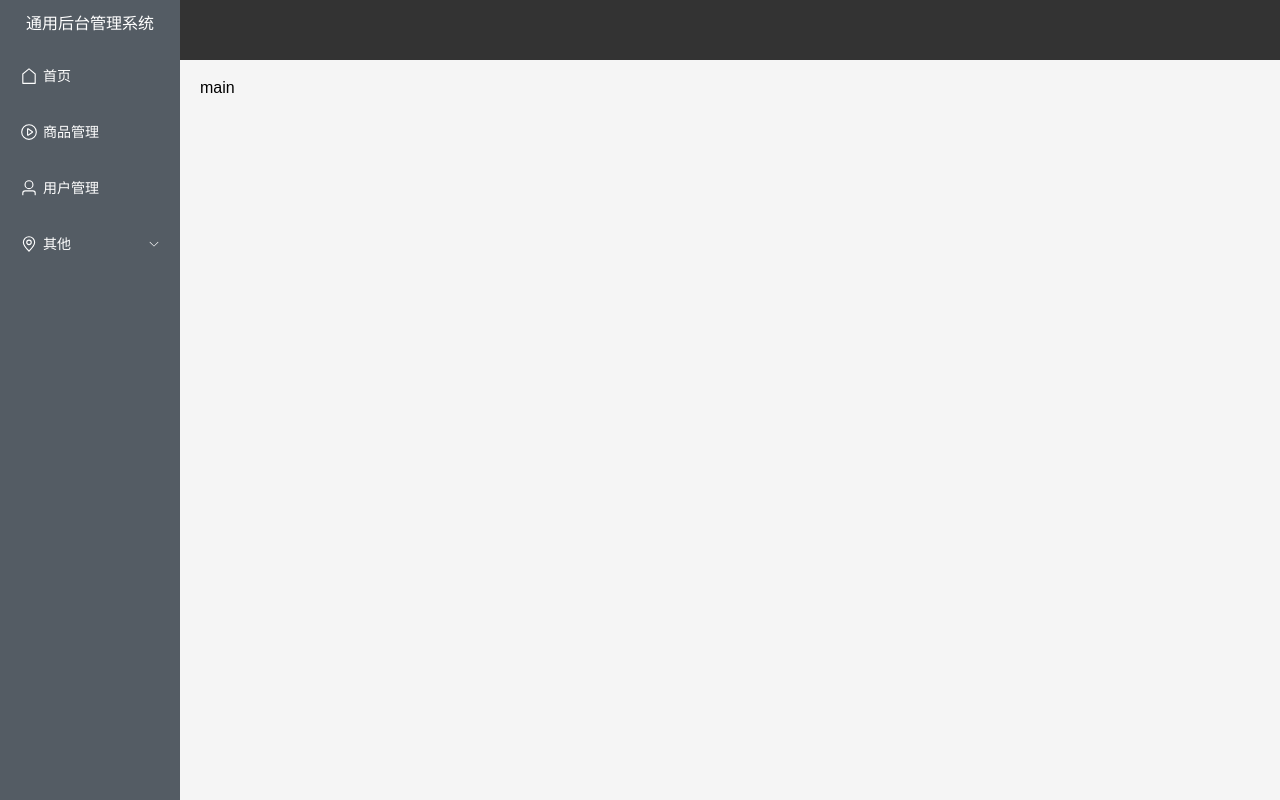
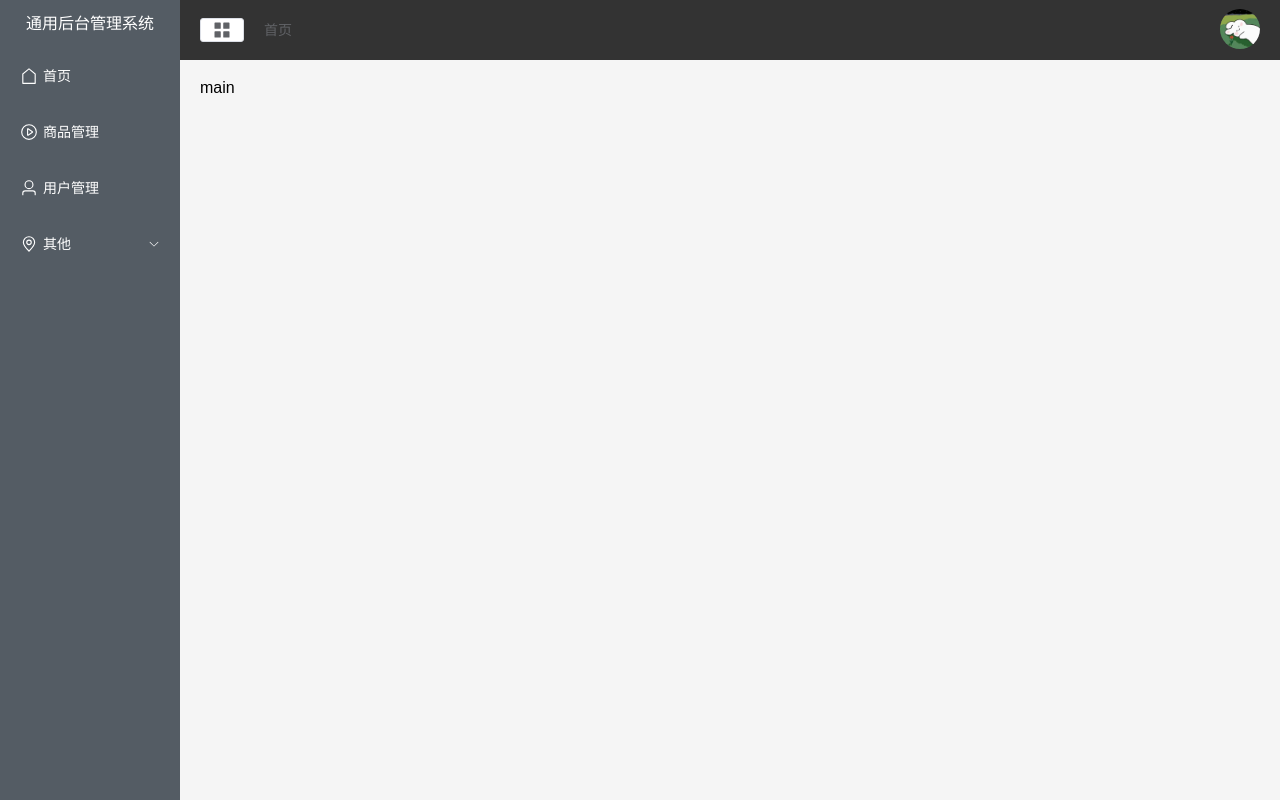
Before and after one commit to dodolindas/vue3-general-manage, a Vue app in the folder my-vue-app/: page / in a window 1280 px wide. Built offline with nearby package versions, Linux system fonts and the light colour scheme.

Commit message:
对头部导航进行装饰

```diff
--- a/my-vue-app/src/components/CommonHeader.vue
+++ b/my-vue-app/src/components/CommonHeader.vue
@@ -1 +1,68 @@
-<template></template>
+<template>
+  <div class="header">
+    <div class="l-content">
+      <el-button size="small">
+        <component class="icons" is="menu"></component>
+      </el-button>
+      <el-breadcrumb separator="/" class="bread">
+        <el-breadcrumb-item :to="{ path: '/' }">首页</el-breadcrumb-item>
+      </el-breadcrumb>
+    </div>
+    <div class="r-content">
+      <el-dropdown>
+        <span class="el-dropdown-link">
+          <img :src="getImageUrl('user')" class="user" />
+        </span>
+        <template #dropdown>
+          <el-dropdown-menu>
+            <el-dropdown-item>个人中心</el-dropdown-item>
+            <el-dropdown-item>退出</el-dropdown-item>
+          </el-dropdown-menu>
+        </template>
+      </el-dropdown>
+    </div>
+  </div>
+</template>
+
+<script setup>
+import { ref, computed } from "vue";
+
+const getImageUrl = () => {
+  return new URL(`../assets/images/${2}.png`, import.meta.url).href;
+};
+</script>
+
+<style lang="less" scoped>
+.header {
+  display: flex;
+  justify-content: space-between;
+  align-items: center;
+  width: 100%;
+  height: 100%;
+  background-color: #333;
+}
+.icons {
+  width: 20px;
+  height: 20px;
+}
+
+.l-content {
+  display: flex;
+  align-items: center;
+  .el-button {
+    margin-right: 20px;
+  }
+}
+.r-content {
+  .user {
+    width: 40px;
+    height: 40px;
+    border-radius: 50%;
+    // cursor: pointer !important;
+  }
+}
+:deep(.bread span) {
+  color: #333;
+  cursor: pointer !important;
+}
+</style>
--- a/my-vue-app/src/views/Main.vue
+++ b/my-vue-app/src/views/Main.vue
@@ -2,13 +2,14 @@
 import CommonAside from "@/components/CommonAside.vue";
 import CommonHeader from "@/components/CommonHeader.vue";
 </script>
+
 <template>
   <div class="common-layout">
     <el-container class="lay-container">
       <!-- 自定义左侧的组件 -->
       <common-aside />
       <el-container>
-        <el-header>
+        <el-header class="el-header">
           <common-header />
         </el-header>
         <el-main class="right-main"> main </el-main>
```
